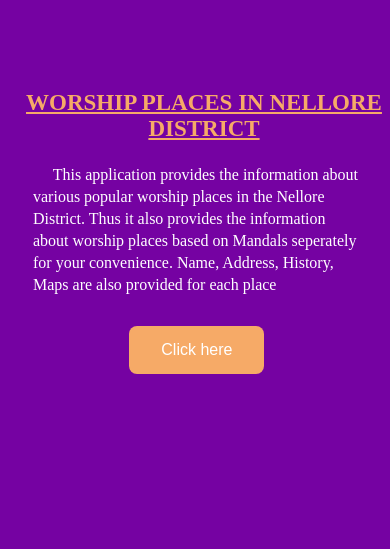
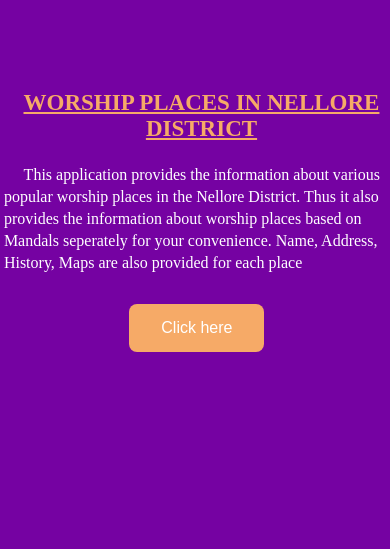
Before and after one commit to preetam-vignesh/temple.app, a plain HTML site: page index.html in a window 390 px wide. Shown: the top 549 px of the page. Drawn offline with Linux system fonts and the light colour scheme.

Commit message:
Update index.css

```diff
--- a/index.css
+++ b/index.css
@@ -92,8 +92,8 @@
         text-align: center;
     }
     .content h1{
-	    font-size: 23px;
-        margin-left: 18px;
+	font-size: 23px;
+        margin-left: 13px;
         text-decoration: underline;
         border-bottom-style: none;
     }
@@ -101,8 +101,7 @@
     .content p{
         font-size: 16px;
         line-height: 22px;
-        padding-left: 10px;
-        padding-right: 5px;
+	margin: auto;
     }
 
     .content button{
```
